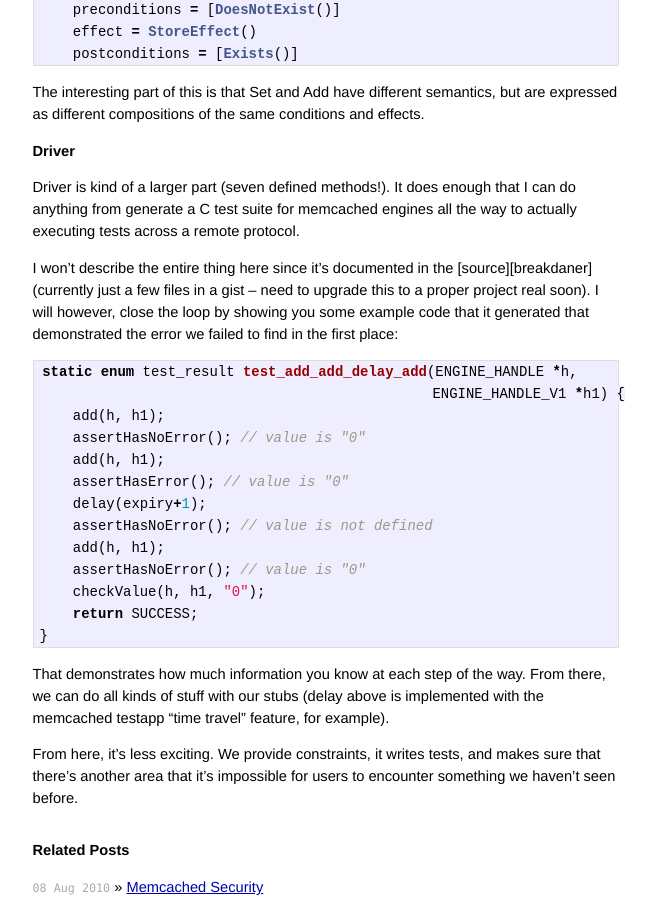
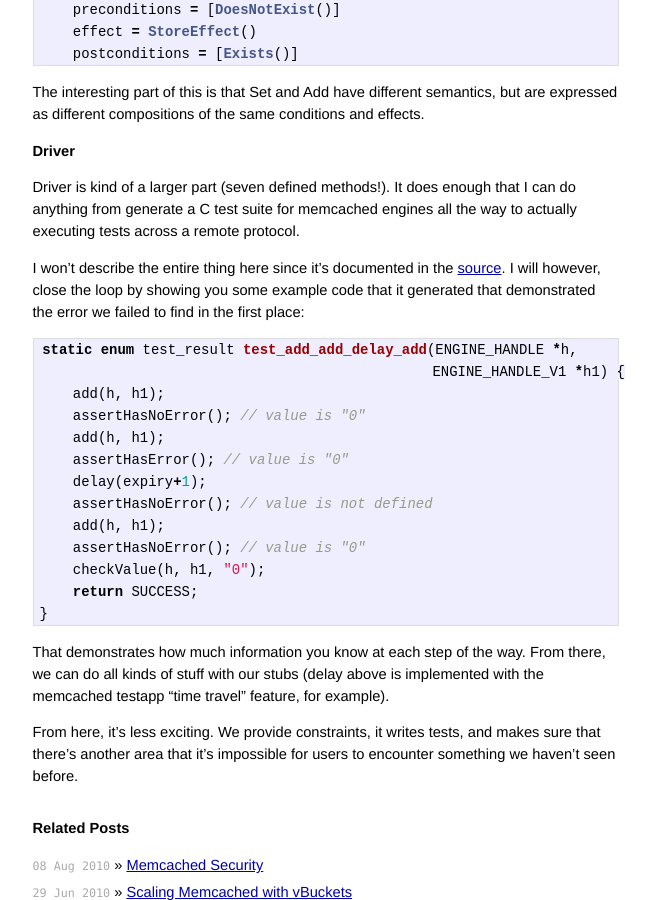
Before and after one commit to dustin/dustin.sallings.org, a Jekyll site: the page built from _posts/2010-10-27-breakdancer.markdown, in a window 1280 px wide and 900 px high, scrolled down 1947 px. Shown: the whole window, without its empty margins (314-970 px from the left). Built offline with Jekyll 4.4.1, drawn with Linux system fonts in a browser that asks for light colours; Markdown is read by kramdown in place of the engine named in the settings; comment, search, counter and statistics services are not loaded.

Commit message:
Fix the link to the source.

```diff
--- a/_posts/2010-10-27-breakdancer.markdown
+++ b/_posts/2010-10-27-breakdancer.markdown
@@ -124,10 +124,9 @@
 remote protocol.
 
 I won't describe the entire thing here since it's documented in the
-[source][breakdaner] (currently just a few files in a gist -- need to
-upgrade this to a proper project real soon).  I will however, close
-the loop by showing you some example code that it generated that
-demonstrated the error we failed to find in the first place:
+[source][breakdancer].  I will however, close the loop by showing you
+some example code that it generated that demonstrated the error we
+failed to find in the first place:
 
 {% highlight c %}
 static enum test_result test_add_add_delay_add(ENGINE_HANDLE *h,
```
